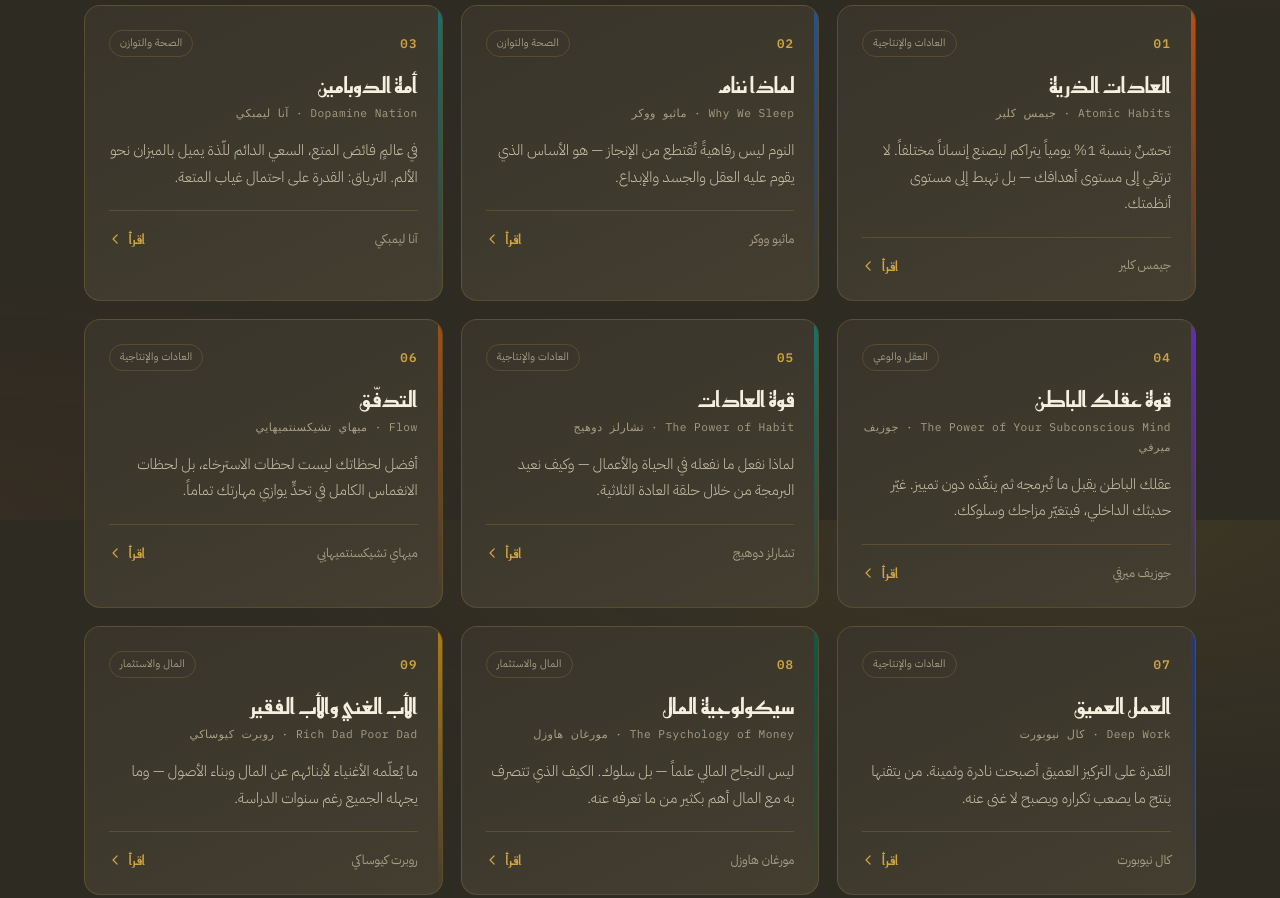
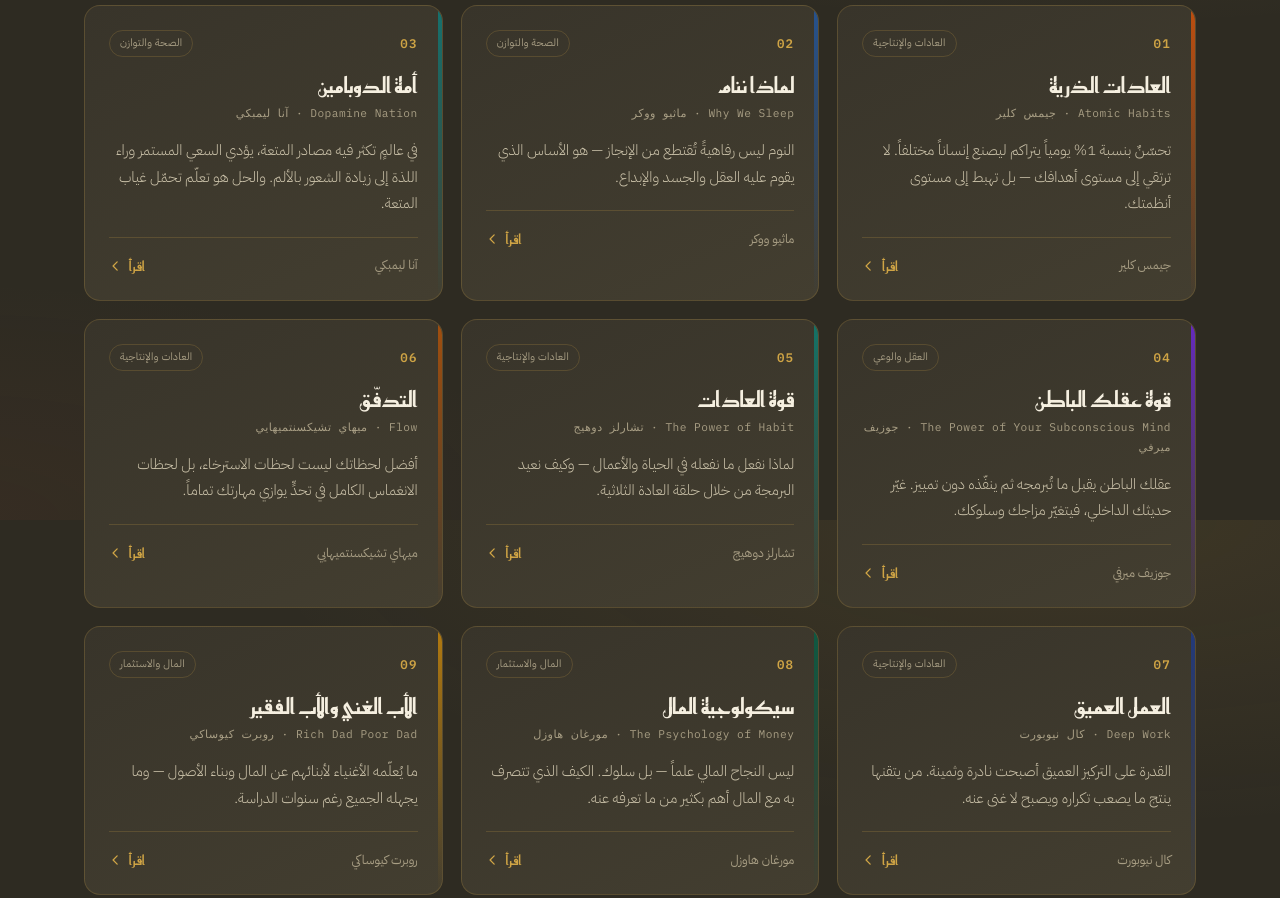
Before and after one commit to ibrtahseen/booklet, a plain HTML site: page index.html in a window 1280 px wide. Shown: the part 1080-1978 px from the top of the page. Drawn offline with Linux system fonts and the light colour scheme.

Commit message:
Update description for "أمة الدوبامين" in BOOKS array to enhance clarity and readability in index.html

```diff
--- a/index.html
+++ b/index.html
@@ -324,7 +324,7 @@
 const BOOKS = [
   { num:"01", file:"atomic-habits.html", color:"#d4520a", ar:"العادات الذرية", en:"Atomic Habits", author:"جيمس كلير", cat:"العادات والإنتاجية", desc:"تحسّنٌ بنسبة 1% يومياً يتراكم ليصنع إنساناً مختلفاً. لا ترتقي إلى مستوى أهدافك — بل تهبط إلى مستوى أنظمتك." },
   { num:"02", file:"why-we-sleep.html", color:"#2257a0", ar:"لماذا ننام", en:"Why We Sleep", author:"ماثيو ووكر", cat:"الصحة والتوازن", desc:"النوم ليس رفاهيةً تُقتطع من الإنجاز — هو الأساس الذي يقوم عليه العقل والجسد والإبداع." },
-  { num:"03", file:"dopamine-nation-1.html", color:"#0f7c7a", ar:"أمة الدوبامين", en:"Dopamine Nation", author:"آنا ليمبكي", cat:"الصحة والتوازن", desc:"في عالمٍ فائض المتع، السعي الدائم للّذة يميل بالميزان نحو الألم. الترياق: القدرة على احتمال غياب المتعة." },
+  { num:"03", file:"dopamine-nation-1.html", color:"#0f7c7a", ar:"أمة الدوبامين", en:"Dopamine Nation", author:"آنا ليمبكي", cat:"الصحة والتوازن", desc:"في عالمٍ تكثر فيه مصادر المتعة، يؤدي السعي المستمر وراء اللذة إلى زيادة الشعور بالألم. والحل هو تعلّم تحمّل غياب المتعة." },
   { num:"04", file:"subconscious-mind.html", color:"#6d28d9", ar:"قوة عقلك الباطن", en:"The Power of Your Subconscious Mind", author:"جوزيف ميرفي", cat:"العقل والوعي", desc:"عقلك الباطن يقبل ما تُبرمجه ثم ينفّذه دون تمييز. غيّر حديثك الداخلي، فيتغيّر مزاجك وسلوكك." },
   { num:"05", file:"power-of-habit-v2.html", color:"#0d7e72", ar:"قوة العادات", en:"The Power of Habit", author:"تشارلز دوهيج", cat:"العادات والإنتاجية", desc:"لماذا نفعل ما نفعله في الحياة والأعمال — وكيف نعيد البرمجة من خلال حلقة العادة الثلاثية." },
   { num:"06", file:"flow-psychology.html", color:"#b45309", ar:"التدفّق", en:"Flow", author:"ميهاي تشيكسنتميهايي", cat:"العادات والإنتاجية", desc:"أفضل لحظاتك ليست لحظات الاسترخاء، بل لحظات الانغماس الكامل في تحدٍّ يوازي مهارتك تماماً." },
```
